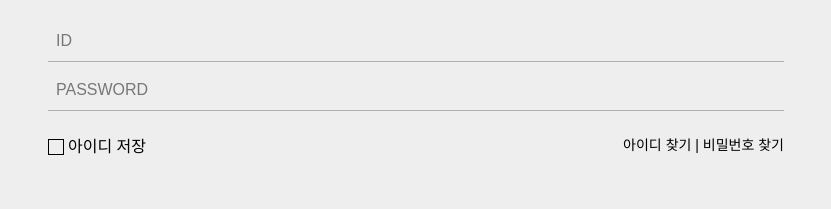
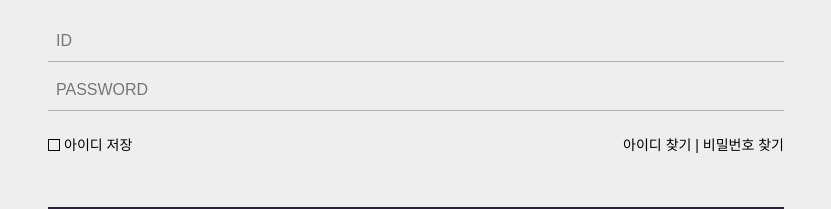
Before and after one commit to SiwonYoo/Twogether, a Next.js app: page /login in a window 1280 px wide. Shown: the part 183-392 px from the top of the page, without its empty margins (224-1055 px from the left). Built offline with nearby package versions, Linux system fonts and the light colour scheme; a web font is replaced by a local one.

Commit message:
✨ feat: Add size prop to CheckBox and name prop to Input

```diff
--- a/src/components/common/CheckBox.tsx
+++ b/src/components/common/CheckBox.tsx
@@ -2,6 +2,7 @@ interface CheckBoxProps {
   id: string;
   name: string;
   label: string;
+  size?: 'xs' | 'sm' | 'md';
   hideLabel?: boolean;
   checked?: boolean;
 }
@@ -12,10 +13,22 @@ interface CheckBoxProps {
  * @param {string} id - 체크박스의 id 속성 (label의 for와 연결)
  * @param {string} name - 폼 제출 시 사용되는 name 속성
  * @param {string} label - 체크박스 옆에 표시될 텍스트 라벨
+ * @param {string} [size=md] - 사이즈 (xs-12, sm-14 md-16)
  * @param {boolean} [hideLabel=false] - true일 경우 라벨은 시각적으로 숨김 처리 (접근성 유지)
  * @param {boolean} [checked=false] - 체크박스 기본 선택 여부
  */
-function CheckBox({ id, name, label, hideLabel = false, checked = false }: CheckBoxProps) {
+function CheckBox({ id, name, label, size = 'md', hideLabel = false, checked = false }: CheckBoxProps) {
+  const labelSize = {
+    xs: 'text-xs',
+    sm: 'text-sm',
+    md: 'text-md',
+  };
+
+  const checkBoxSize = {
+    xs: 'bg-size-[auto_.75rem] w-3 h-3',
+    sm: 'bg-size-[auto_.75rem] w-3 h-3',
+    md: 'bg-size-[auto_1rem] w-4 h-4',
+  };
   return (
     <>
       <div className="flex items-center">
@@ -25,9 +38,9 @@ function CheckBox({ id, name, label, hideLabel = false, checked = false }: Check
           name={name}
           value={id}
           defaultChecked={checked}
-          className="appearance-none border-[.0625rem] w-4 h-4 checked:bg-[url(/images/icon/check.svg)] mr-1"
+          className={`appearance-none border-[.0625rem] ${checkBoxSize[size]} checked:bg-[url(/images/icon/check.svg)] bg-no-repeat bg-[center_center] checked:bg- mr-1`}
         />
-        <label htmlFor={id} className={`${hideLabel && 'sr-only'}`}>
+        <label htmlFor={id} className={`${labelSize[size]} ${hideLabel && 'sr-only'}`}>
           {label}
         </label>
       </div>
--- a/src/components/common/Input.tsx
+++ b/src/components/common/Input.tsx
@@ -5,6 +5,7 @@ import { Search } from 'lucide-react';
 interface InputProps extends React.InputHTMLAttributes<HTMLInputElement> {
   id: string;
   label: string;
+  name?: string;
   type?: 'text' | 'password' | 'number';
   search?: boolean;
   hideLabel?: boolean;
@@ -15,28 +16,31 @@ interface InputProps extends React.InputHTMLAttributes<HTMLInputElement> {
  *
  * @param {string} id - input 요소의 고유 id (label과 연결)
  * @param {string} [label] - 입력 필드 위에 표시될 라벨 텍스트
+ * @param {string} name - form 데이터 전송 시 key 이름 (명시하지 않으면 id 값이 들어감)
  * @param {'text' | 'password' | 'number'} [type='text'] - input 타입
  * @param {boolean} [hideLabel='false'] - 라벨 표시 여부
  * @param {boolean} [search] - 검색 아이콘 표시 여부 (text 타입에서만 적용)
+ * @param {boolean} [children]
  * @param {React.InputHTMLAttributes<HTMLInputElement>} rest - 기타 input 속성들 (placeholder, value 등)
  */
-function Input({ id, label, type = 'text', hideLabel = false, search, ...rest }: InputProps) {
+function Input({ id, label, name, type = 'text', hideLabel = false, children, search, ...rest }: InputProps) {
   return (
-    <>
+    <div>
       <label htmlFor={id} className={`${hideLabel && 'sr-only'}`}>
         {label}
       </label>
-      <div className="flex gap-1 items-center">
+      <div className="flex gap-2 items-center">
         <input
           id={id}
-          name={id}
+          name={name ?? id}
           type={type}
-          className="flex-1 p-2 border-b-[.0625rem] border-b-gray-250 focus:outline-none focus:border-primary focus:border-b-2 "
+          className="w-full flex-1 p-2 border-b-[.0625rem] border-b-gray-250 focus:outline-none focus:border-primary focus:border-b-2 "
           {...rest}
         />
         {type === 'text' && search ? <Search /> : null}
+        {children}
       </div>
-    </>
+    </div>
   );
 }
 
```
